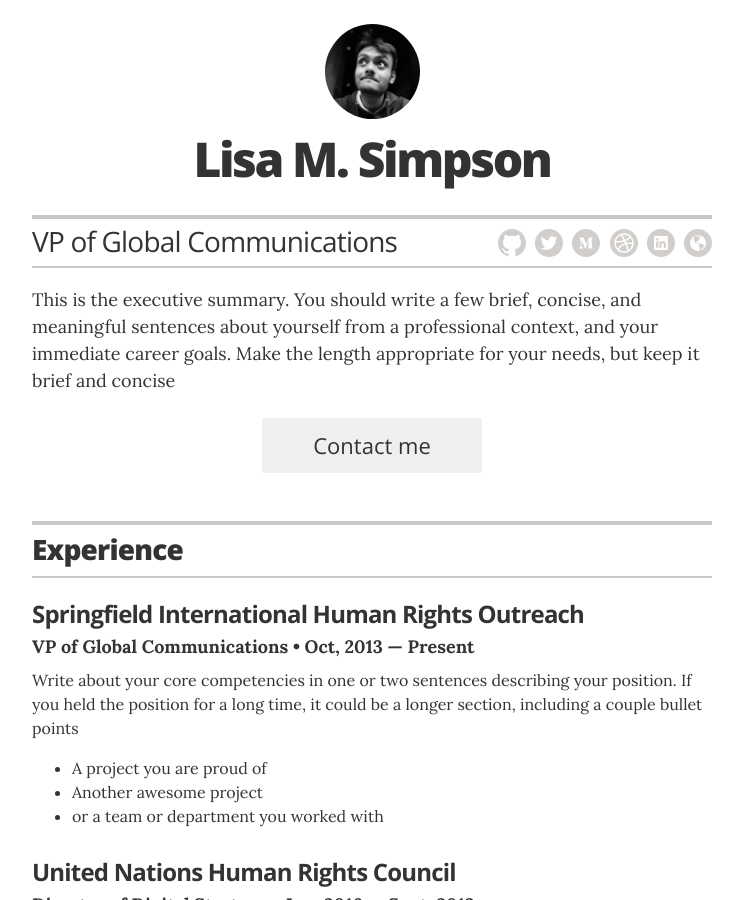
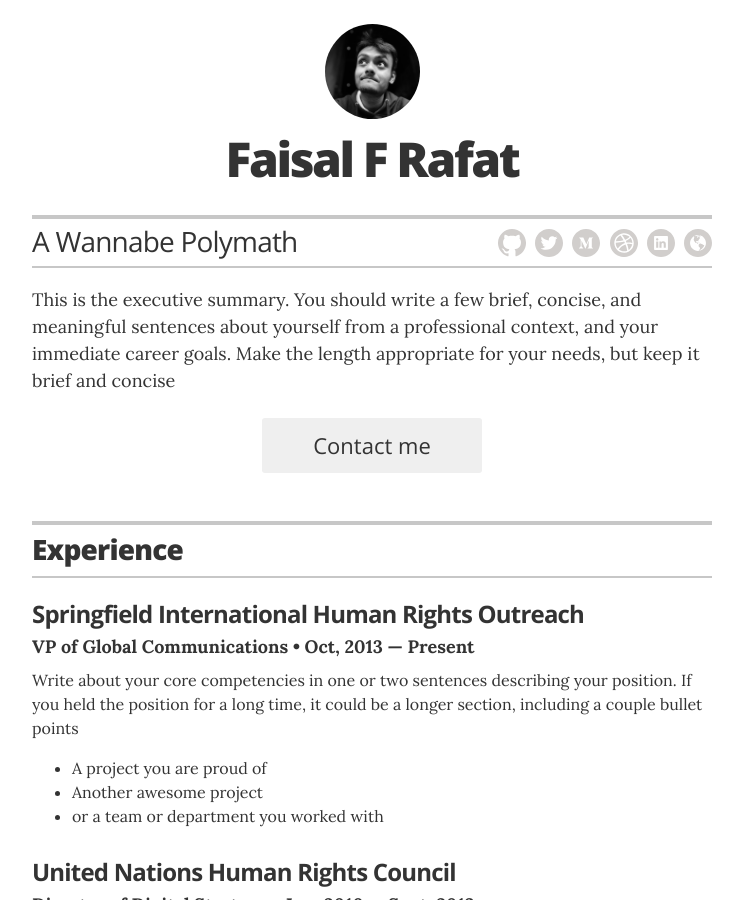
Before and after one commit to ffrafat/ffrafat.github.io, a Jekyll site: the page built from index.html, in a window 1280 px wide and 900 px high. Shown: the whole window, without its empty margins (268-1011 px from the left). Built offline with Jekyll 4.4.1, drawn with Linux system fonts in a browser that asks for light colours.

Commit message:
Update _config.yml

```diff
--- a/_config.yml
+++ b/_config.yml
@@ -1,6 +1,6 @@
 # Site settings
-title: "Jekyll Resume Template"
-description: "A resume template for Jekyll and GitHub Pages sites."
+title: "Faisal F Rafat"
+description: "The Online Resume of Faisal Faruque Rafat"
 
 # Build settings
 markdown: kramdown
@@ -10,17 +10,17 @@ sass:
 
 # Resume settings
 resume_avatar:                  "true"
-resume_name:                    "Lisa M. Simpson"
-resume_title:                   "VP of Global Communications"
+resume_name:                    "Faisal F Rafat"
+resume_title:                   "A Wannabe Polymath"
 
 # used for the contact button in _layouts/resume.html
-resume_contact_email:           "lisasimpson@youremailaddress.com"
+resume_contact_email:           "faisalfaruquerafat@gmail.com"
 
 # the next two items are used for schema itemprops in _layouts/resume.html
-resume_contact_telephone:       "555-7334"
-resume_contact_address:         "742 Evergreen Terrace, Springfield"
+resume_contact_telephone:       "+8801734512161"
+resume_contact_address:         "RUET Campus, Kazla, Rajshahi-6204"
 
-resume_header_contact_info:     "742 Evergreen Terrace, Springfield • 555-7334 • lisasimpson@youremailaddress.com"
+resume_header_contact_info:     "RUET Campus, Kazla, Rajshahi-6204 • +8801734512161 • faisalfaruquerafat@gmail.com"
 display_header_contact_info:    "false"
 
 resume_header_intro: "<p>This is the executive summary. You should write a few brief, concise, and meaningful sentences about yourself from a professional context, and your immediate career goals. Make the length appropriate for your needs, but keep it brief and concise</p>"
```
